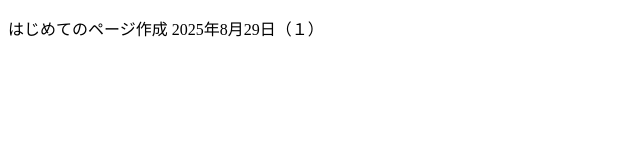
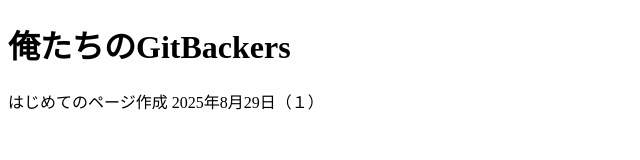
Before and after one commit to ibmse/Practice01, a plain HTML site: page index.html in a window 1280 px wide. Shown: the whole page, without its empty margins (0-640 px from the left). Drawn offline with Linux system fonts and the light colour scheme.

Commit message:
h1メッセージ追加

```diff
--- a/index.html
+++ b/index.html
@@ -6,6 +6,7 @@
     <title>GitBackers</title>
 </head>
 <body>
+    <h1>俺たちのGitBackers</h1>
     <p>はじめてのページ作成 2025年8月29日（１）</p>
 
 </body>
```
